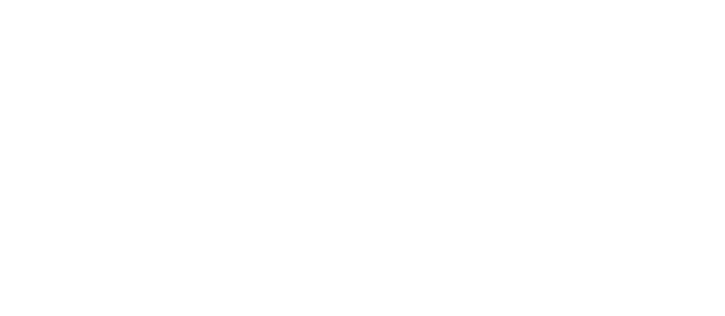
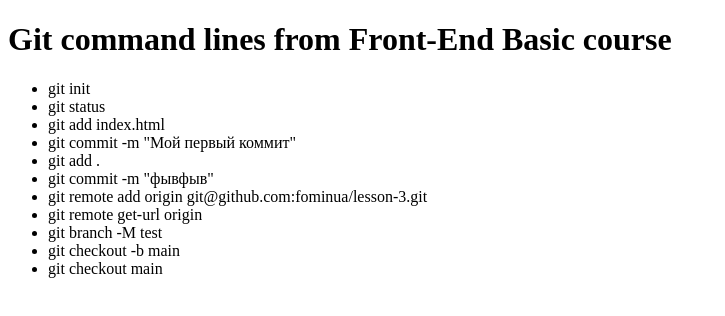
Before and after one commit to Australium/Homework, a plain HTML site: page index.html in a window 1280 px wide. Shown: the whole page, without its empty margins (0-725 px from the left). Drawn offline with Linux system fonts and the light colour scheme.

Commit message:
added list of git commands from course to index.html

```diff
--- a/index.html
+++ b/index.html
@@ -2,11 +2,22 @@
 <html lang="en">
 <head>
     <meta charset="UTF-8">
-    <meta http-equiv="X-UA-Compatible" content="IE=edge">
-    <meta name="viewport" content="width=device-width, initial-scale=1.0">
     <title>Document</title>
 </head>
 <body>
-
+    <h1>Git command lines from Front-End Basic course</h1>
+    <ul>
+        <li>git init</li>
+        <li>git status</li>
+        <li>git add index.html</li>
+        <li>git commit -m "Мой первый коммит"</li>
+        <li>git add .</li>
+        <li>git commit -m "фывфыв"</li>
+        <li>git remote add origin git@github.com:fominua/lesson-3.git</li>
+        <li>git remote get-url origin</li>
+        <li>git branch -M test</li>
+        <li>git checkout -b main</li>
+        <li>git checkout main</li>
+    </ul>
 </body>
 </html>
```
